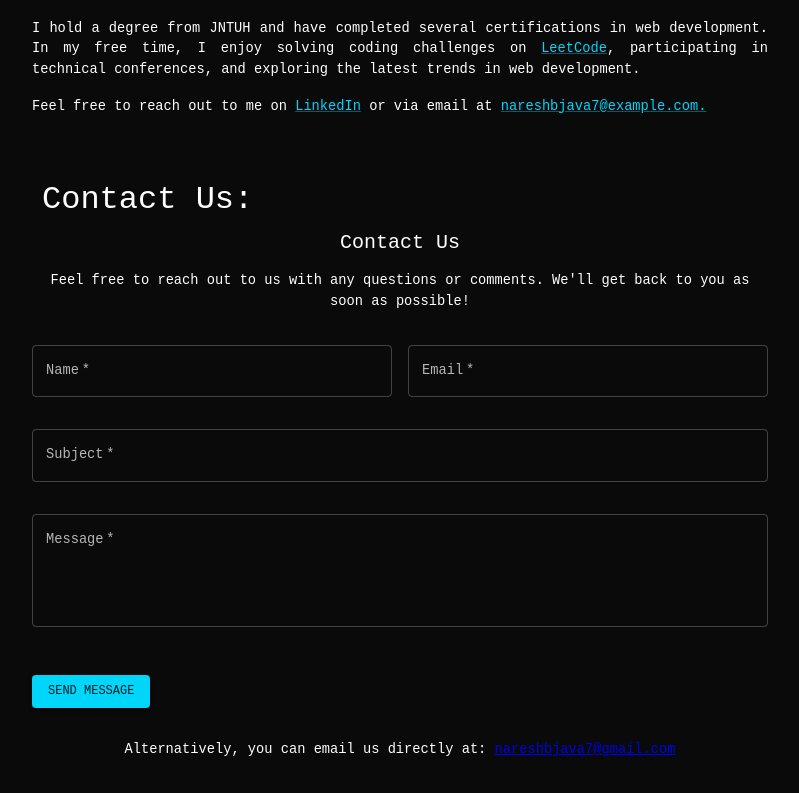
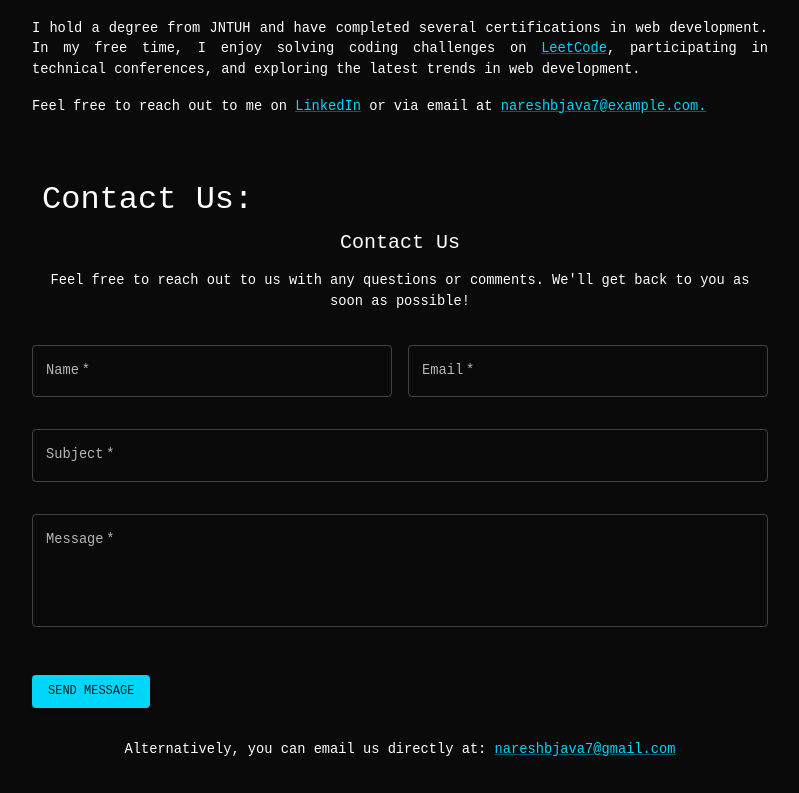
Before and after one commit to nareshb7/nareshb7.github.io, a React app in the folder client/: page / in a window 1280 px wide. Shown: the part 3610-4403 px from the top of the page, without its empty margins (240-1039 px from the left). Built offline with nearby package versions, Linux system fonts and the light colour scheme.

Commit message:
sitemap update

```diff
--- a/client/package.json
+++ b/client/package.json
@@ -42,6 +42,7 @@
     "@types/react-dom": "^18.3.0",
     "@typescript-eslint/eslint-plugin": "^7.16.1",
     "@typescript-eslint/parser": "^7.16.1",
+    "copy-webpack-plugin": "^12.0.2",
     "eslint": "^8.57.0",
     "eslint-config-prettier": "^9.1.0",
     "eslint-plugin-prettier": "^5.1.3",
--- a/client/src/pages/contact-us/index.tsx
+++ b/client/src/pages/contact-us/index.tsx
@@ -8,6 +8,7 @@ import SectionHeader from 'common/SectionHeader';
 import { Pages } from 'pages/navbar/types';
 import { FormData } from './types';
 import { sendData } from './api';
+import { Link } from '@mui/material';
 
 const INITIAL_FORM_DATA = {
   name: '',
@@ -162,7 +163,7 @@ function ContactUs() {
       <Box sx={{ marginTop: 4, textAlign: 'center' }}>
         <Typography variant="body1">
           Alternatively, you can email us directly at:{' '}
-          <a href="mailto:nareshbjava7@gmail.com">nareshbjava7@gmail.com</a>
+          <Link href="mailto:nareshbjava7@gmail.com">nareshbjava7@gmail.com</Link>
         </Typography>
       </Box>
     </Box>
--- a/client/webpack.config.js
+++ b/client/webpack.config.js
@@ -1,5 +1,6 @@
 const path = require("path");
-const HtmlWebpackPlugin = require("html-webpack-plugin")
+const HtmlWebpackPlugin = require("html-webpack-plugin");
+const CopyWebpackPlugin = require("copy-webpack-plugin");
 
 module.exports = {
   entry: "./src/index.tsx",
@@ -64,7 +65,13 @@ module.exports = {
   plugins: [
     new HtmlWebpackPlugin({
       template: "./public/index.html",
-    })
+    }),
+    new CopyWebpackPlugin({
+      patterns: [
+        { from: "public/sitemap.xml", to: "sitemap.xml" }, // Copy sitemap.xml to the dist folder
+        // Add other files or directories to copy if needed
+      ],
+    }),
   ],
   devServer: {
     port: 4040,
```
Also changed, not shown: 1 other file (tests, documents, lock files or other folders).
